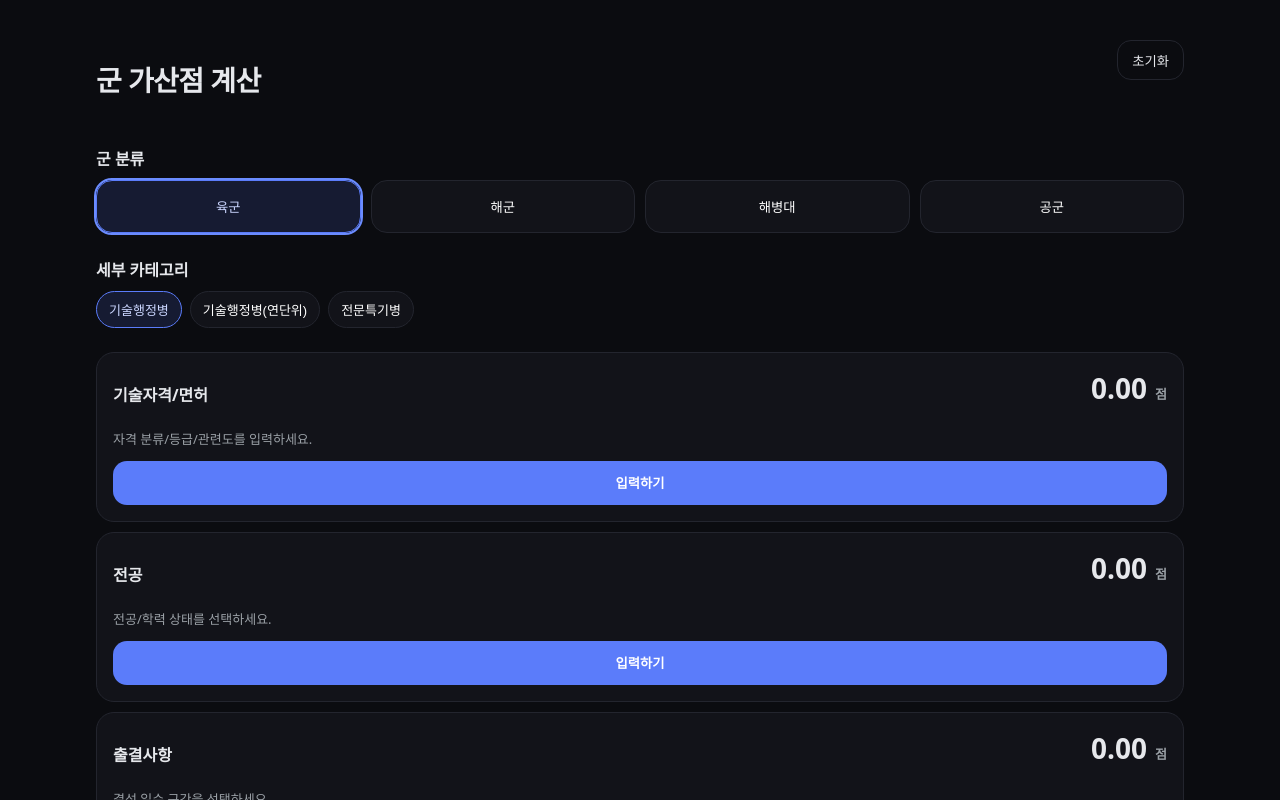
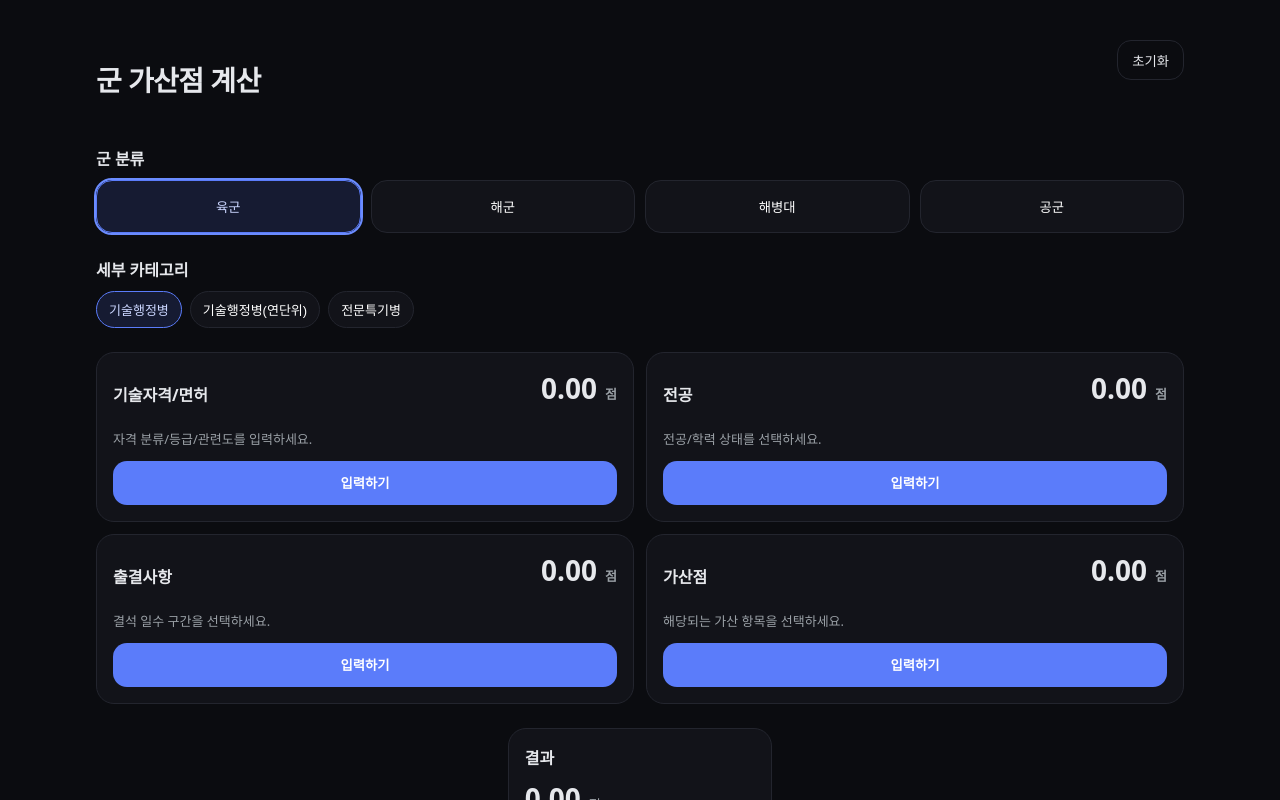
Before and after one commit to Enlist-Korea/Enlist-korea, a React (Vite) app: page / in a window 1280 px wide. Shown: the top 800 px of the page. Built offline with nearby package versions, Linux system fonts and the light colour scheme.

Commit message:
가산 카드 2x2

```diff
--- a/src/pages/BonusPage.jsx
+++ b/src/pages/BonusPage.jsx
@@ -292,12 +292,12 @@ export default function BonusPage() {
       </section>
 
       {/* 4개 섹션 카드 (각 카드 상단에 소계 점수) */}
-      <section className="section grid cols-2">
+      <section className="section grid cards-2x2">
   <div className="card">
-          <div className="section-title" style={{ display:"flex", justifyContent:"space-between", alignItems:"center" }}>
+    <h3 className="section-title" style={{ display:"flex", justifyContent:"space-between", alignItems:"center" }}>
       <span>기술자격/면허</span>
-            <div className="kpi"><div className="value">{(Number(qualScore)||0).toFixed(2)}</div><div className="unit">점</div></div>
-          </div>
+      <div className="kpi"><div className="value">{qualScore.toFixed(2)}</div><div className="unit">점</div></div>
+    </h3>
     <p className="desc">자격 분류/등급/관련도를 입력하세요.</p>
     <button className="btn-primary" style={{ width:"100%" }} onClick={() => openSec("qual")}>
       입력하기
@@ -305,10 +305,10 @@ export default function BonusPage() {
   </div>
 
   <div className="card">
-          <div className="section-title" style={{ display:"flex", justifyContent:"space-between", alignItems:"center" }}>
+    <h3 className="section-title" style={{ display:"flex", justifyContent:"space-between", alignItems:"center" }}>
       <span>전공</span>
-            <div className="kpi"><div className="value">{(Number(majorScore)||0).toFixed(2)}</div><div className="unit">점</div></div>
-          </div>
+      <div className="kpi"><div className="value">{majorScore.toFixed(2)}</div><div className="unit">점</div></div>
+    </h3>
     <p className="desc">전공/학력 상태를 선택하세요.</p>
     <button className="btn-primary" style={{ width:"100%" }} onClick={() => openSec("major")}>
       입력하기
@@ -316,10 +316,10 @@ export default function BonusPage() {
   </div>
 
   <div className="card">
-          <div className="section-title" style={{ display:"flex", justifyContent:"space-between", alignItems:"center" }}>
+    <h3 className="section-title" style={{ display:"flex", justifyContent:"space-between", alignItems:"center" }}>
       <span>출결사항</span>
-            <div className="kpi"><div className="value">{(Number(attdScore)||0).toFixed(2)}</div><div className="unit">점</div></div>
-          </div>
+      <div className="kpi"><div className="value">{attdScore.toFixed(2)}</div><div className="unit">점</div></div>
+    </h3>
     <p className="desc">결석 일수 구간을 선택하세요.</p>
     <button className="btn-primary" style={{ width:"100%" }} onClick={() => openSec("attd")}>
       입력하기
@@ -327,10 +327,10 @@ export default function BonusPage() {
   </div>
 
   <div className="card">
-          <div className="section-title" style={{ display:"flex", justifyContent:"space-between", alignItems:"center" }}>
+    <h3 className="section-title" style={{ display:"flex", justifyContent:"space-between", alignItems:"center" }}>
       <span>가산점</span>
-            <div className="kpi"><div className="value">{(Number(bonusScore)||0).toFixed(2)}</div><div className="unit">점</div></div>
-          </div>
+      <div className="kpi"><div className="value">{bonusScore.toFixed(2)}</div><div className="unit">점</div></div>
+    </h3>
     <p className="desc">해당되는 가산 항목을 선택하세요.</p>
     <button className="btn-primary" style={{ width:"100%" }} onClick={() => openSec("bonus")}>
       입력하기
--- a/src/style.css
+++ b/src/style.css
@@ -91,3 +91,21 @@ body{margin:0; background:var(--bg); color:var(--text);
   color:#cbd6ff; background:var(--primary-weak); border:1px solid var(--primary);
   border-radius:999px; padding:2px 8px}
 .help{color:var(--muted); font-size:12px}
+
+
+.grid.cards-2x2{
+  display:grid;
+  grid-template-columns: repeat(2, minmax(0, 1fr));
+  gap: 12px;
+  align-items: start;
+}
+@media (max-width: 880px){
+  .grid.cards-2x2{
+    grid-template-columns: 1fr;
+  }
+}
+
+
+.cards-2x2 .card{
+  min-height: 160px;
+}
```
Lines whose indentation alone changed are shown as unchanged.
